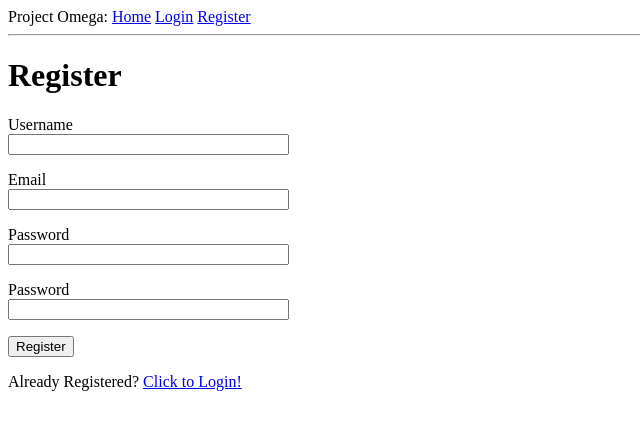
After one commit to christopher-besch/project_omega, a Flask app: page /register in a window 1280 px wide. The commit adds this page. Shown: the top 430 px of the page, without its empty margins (0-640 px from the left). Run offline with Flask 2, Linux system fonts and the light colour scheme.

Commit message:
testing mail errors

```diff
--- a/app/forms.py
+++ b/app/forms.py
@@ -1,6 +1,7 @@
 from flask_wtf import FlaskForm
 from wtforms import StringField, PasswordField, BooleanField, SubmitField
-from wtforms.validators import DataRequired
+from wtforms.validators import DataRequired, EqualTo, Email, ValidationError
+from app.models import User
 
 
 class LoginForm(FlaskForm):
@@ -8,3 +9,25 @@ class LoginForm(FlaskForm):
     password = PasswordField("Password", validators=[DataRequired()])
     remember_me = BooleanField("Remember Me")
     submit = SubmitField("Sign in")
+
+
+class RegistrationForm(FlaskForm):
+    username = StringField("Username", validators=[DataRequired()])
+    email = StringField("Email", validators=[DataRequired(), Email()])
+    password = PasswordField("Password", validators=[DataRequired()])
+    password2 = PasswordField("Password", validators=[
+                              DataRequired(), EqualTo("password")])
+    submit = SubmitField("Register")
+
+    # automatically used by wtforms
+    # username already taken?
+    def validate_username(self, username) -> None:
+        user = User.query.filter_by(username=username.data).first()
+        if user is not None:
+            raise ValidationError("Please us a different username.")
+
+    # email already taken?
+    def validate_email(self, email) -> None:
+        user = User.query.filter_by(email=email.data).first()
+        if user is not None:
+            raise ValidationError("Please use a different email address.")
--- a/app/models.py
+++ b/app/models.py
@@ -11,6 +11,7 @@ class User(UserMixin, db.Model):
     email = db.Column(db.String(120), index=True, unique=True)
     password_hash = db.Column(db.String(128))
     comments = db.relationship("Comment", backref="author", lazy="dynamic")
+    last_seen = db.Column(db.DateTime, default=datetime.utcnow)
 
     def __repr__(self):
         return f"<User {self.username}>"
--- a/app/routes.py
+++ b/app/routes.py
@@ -1,14 +1,25 @@
+from datetime import datetime
 from flask import render_template, flash, redirect, url_for, request
 from flask_login import current_user, login_user, logout_user, login_required
 from werkzeug.urls import url_parse
 from app import app, db
-from app.forms import LoginForm
+from app.forms import LoginForm, RegistrationForm
 from app.models import User
 
 
 @app.route("/")
 @app.route("/index")
 def index():
+    posts = [
+        {
+            'author': {'username': 'John'},
+            'body': 'Beautiful day in Portland!'
+        },
+        {
+            'author': {'username': 'Susan'},
+            'body': 'The Avengers movie was so cool!'
+        }
+    ]
     return render_template("index.html", title="Home", posts=posts)
 
 
@@ -41,7 +52,43 @@ def logout():
     return redirect(url_for("index"))
 
 
+@app.route("/register", methods=["GET", "POST"])
+def register():
+    # already logged in?
+    if current_user.is_authenticated:
+        return redirect(url_for("index"))
+    form = RegistrationForm()
+    if form.validate_on_submit():
+        user = User(username=form.username.data, email=form.email.data)
+        user.set_password(form.password.data)
+        db.session.add(user)
+        db.session.commit()
+        flash("Congratulations, you are now a registered user!")
+        return redirect(url_for("login"))
+    return render_template("register.html", title="Registet", form=form)
+
+
 @app.route("/test")
 @login_required
 def test():
+    x = 0 / 0
     return "test"
+
+
+@app.route("/user/<username>")
+@login_required
+def user(username):
+    user = User.query.filter_by(username=username).first_or_404()
+    posts = [
+        {'author': user, 'body': 'Test post #1'},
+        {'author': user, 'body': 'Test post #2'}
+    ]
+    return render_template("user.html", user=user, posts=posts)
+
+
+# update last seen
+@app.before_request
+def before_request():
+    if current_user.is_authenticated:
+        current_user.last_seen = datetime.utcnow()
+        db.session.commit()
--- /dev/null
+++ b/app/templates/404.html
@@ -0,0 +1,6 @@
+{% extends "base.html" %}
+
+{% block content %}
+<h1>File Not Found</h1>
+<p><a href="{{ url_for('index') }}">Back</a></p>
+{% endblock %}
--- a/app/templates/base.html
+++ b/app/templates/base.html
@@ -15,7 +15,9 @@
         <a href="{{ url_for('index') }}">Home</a>
         {% if current_user.is_anonymous %}
         <a href="{{ url_for('login') }}">Login</a>
+        <a href="{{ url_for('register') }}">Register</a>
         {% else %}
+        <a href="{{ url_for('user', username=current_user.username) }}">Profile</a>
         <a href="{{ url_for('logout') }}">Logout</a>
         {% endif %}
     </div>
--- a/app/templates/index.html
+++ b/app/templates/index.html
@@ -1,5 +1,5 @@
 {% extends "base.html" %} {% block content %}
-<h1>Hello, {{ current_use.username }}!</h1>
+<h1>Hello, {{ current_user.username }}!</h1>
 {% for comment in comments %}
 <div>
     <p>{{ post.author.username }} says: <b>{{ post.body }}</b></p>
--- a/app/templates/login.html
+++ b/app/templates/login.html
@@ -1,4 +1,6 @@
-{% extends "base.html" %} {% block content %}
+{% extends "base.html" %}
+
+{% block content %}
 <h1>Sign In</h1>
 <form action="" method="post" novalidate>
     {{ form.hidden_tag() }}
@@ -21,4 +23,5 @@
     <p>{{ form.remember_me() }} {{ form.remember_me.label }}</p>
     <p>{{ form.submit() }}</p>
 </form>
+<p>New User? <a href="{{ url_for('register') }}">Click to Register!</a></p>
 {% endblock %}
--- /dev/null
+++ b/app/templates/register.html
@@ -0,0 +1,38 @@
+{% extends "base.html" %}
+
+{% block content %}
+<h1>Register</h1>
+<form action="" method="post">
+    {{ form.hidden_tag() }}
+    <p>
+        {{ form.username.label }}<br />
+        {{ form.username(size=32) }}<br>
+        {% for error in form.username.errors %}
+        <span style="color: red;">[{{ error }}]</span>
+        {% endfor %}
+    </p>
+    <p>
+        {{ form.email.label }}<br />
+        {{ form.email(size=32) }}<br>
+        {% for error in form.email.errors %}
+        <span style="color: red;">[{{ error }}]</span>
+        {% endfor %}
+    </p>
+    <p>
+        {{ form.password.label }}<br />
+        {{ form.password(size=32) }}<br>
+        {% for error in form.password.errors %}
+        <span style="color: red;">[{{ error }}]</span>
+        {% endfor %}
+    </p>
+    <p>
+        {{ form.password2.label }}<br />
+        {{ form.password2(size=32) }}<br>
+        {% for error in form.password2.errors %}
+        <span style="color: red;">[{{ error }}]</span>
+        {% endfor %}
+    </p>
+    <p>{{ form.submit() }}</p>
+</form>
+<p>Already Registered? <a href="{{ url_for('login') }}">Click to Login!</a></p>
+{% endblock %}
```
Also changed, not shown: app/__init__.py (+25 -1 lines), app/errors.py (added, +13 -0 lines), app/templates/500.html (added, +7 -0 lines), app/templates/user.html (added, +19 -0 lines), config.py (+19 -0 lines), migrations/versions/291e5c378ac0_last_seen_in_user_model.py (added, +28 -0 lines).
